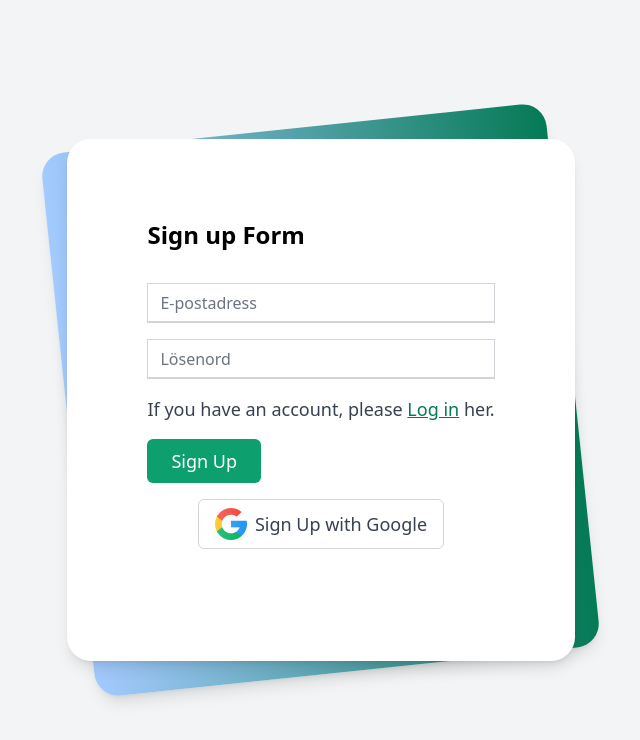
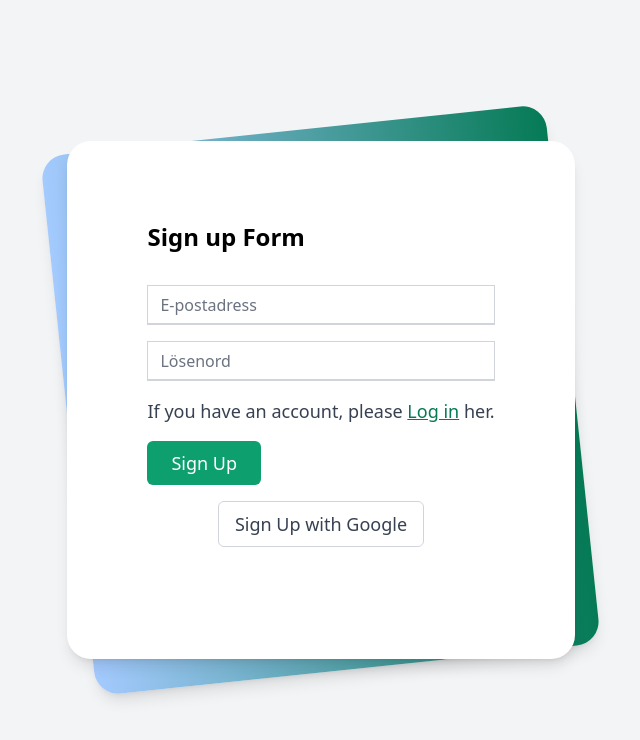
Before and after one commit to chas-academy/u09-fullstack-js-moha1633, a React (Vite) app in the folder client/: page /sign-up in a window 1280 px wide. Shown: the top 740 px of the page, without its empty margins (319-959 px from the left). Built offline with nearby package versions, Linux system fonts and the light colour scheme; no server answers.

Commit message:
ta borta google log test om det kan deploya

```diff
--- a/client/src/components/Login.jsx
+++ b/client/src/components/Login.jsx
@@ -1,7 +1,7 @@
 import React, { useContext, useState } from 'react';
 import { Link, useLocation, useNavigate } from 'react-router-dom';
 import { AuthContext } from '../contects/AuthProvider';
-import googleLogo from '/src/assets/banner-books/googleLogo.png';
+//import googleLogo from '/src/assets/banner-books/googleLogo.png';
 
 
 const Login = () => {
@@ -104,7 +104,7 @@ const Login = () => {
                                         onClick={handleRegister}
                                         className='flex items-center bg-white border border-gray-300 rounded-md px-4 py-2'
                                     >
-                                        <img src={googleLogo} alt="Google Logo" className='w-8 h-8 inline-block mr-2' />
+                                         {/**<img src={googleLogo} alt="Google Logo" className='w-8 h-8 inline-block mr-2' /> */}
                                         <span>Login with Google</span>
                                     </button>
                                 </div>
--- a/client/src/components/Signup.jsx
+++ b/client/src/components/Signup.jsx
@@ -1,7 +1,7 @@
 import React, { useContext, useState } from 'react';
 import { Link, useLocation, useNavigate } from 'react-router-dom';
 import { AuthContext } from '../contects/AuthProvider';
-import googleLogo from '/src/assets/banner-books/googleLogo.png';
+//import googleLogo from '/src/assets/banner-books/googleLogo.png';
 
 
 
@@ -105,7 +105,7 @@ const Signup = () => {
                                         onClick={handleRegister}
                                         className='flex items-center bg-white border border-gray-300 rounded-md px-4 py-2'
                                     >
-                                        <img src={googleLogo} alt="Google Logo" className='w-8 h-8 inline-block mr-2' />
+                                       {/**<img src={googleLogo} alt="Google Logo" className='w-8 h-8 inline-block mr-2' /> */}
                                         <span>Sign Up with Google</span>
                                     </button>
                                 </div>
```
